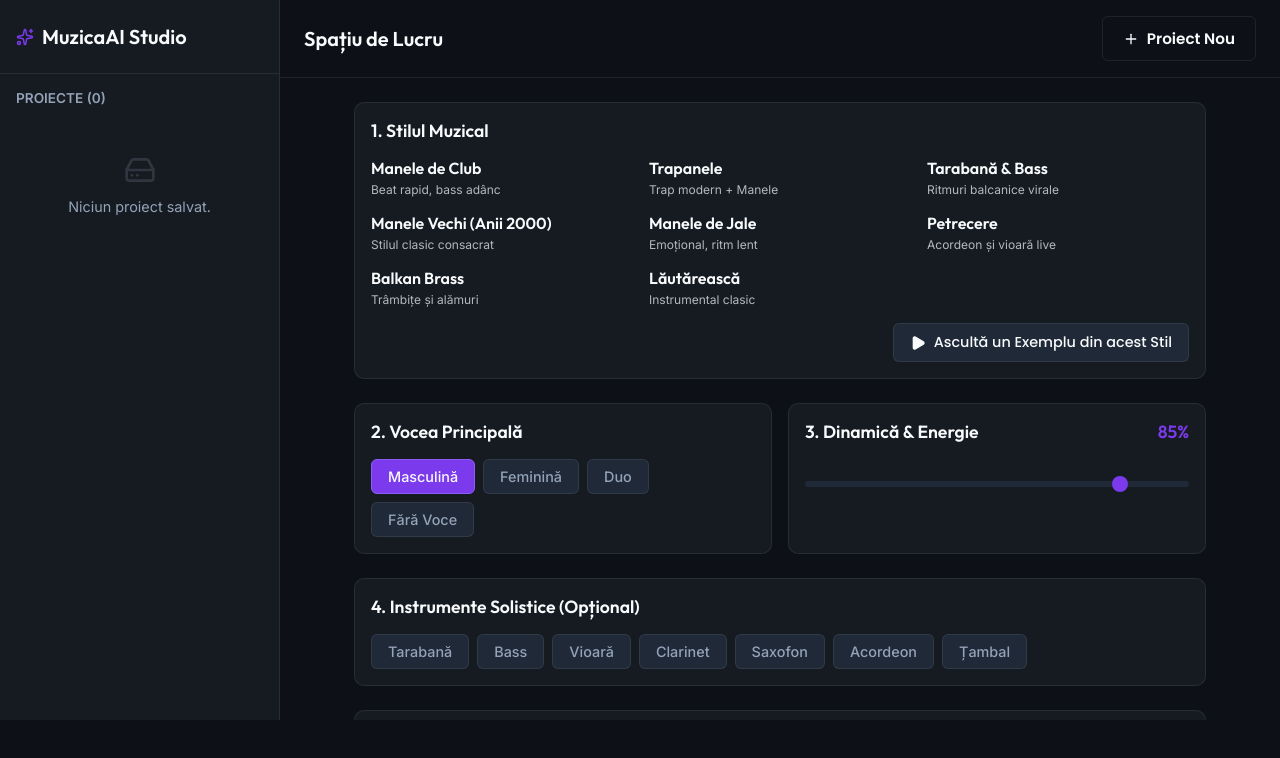
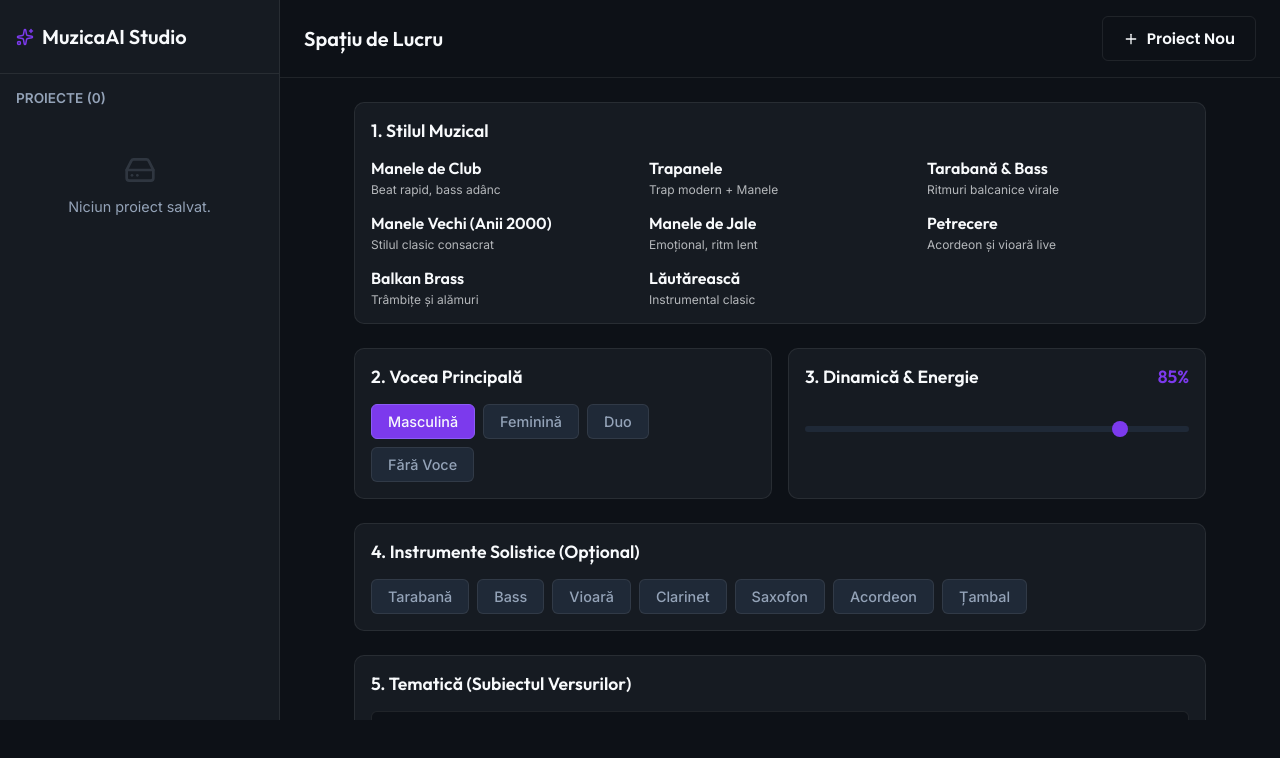
Before and after one commit to VHPlan/MUZICA, a React (Vite) app: page / in a window 1280 px wide. Shown: the top 758 px of the page. Built offline with nearby package versions, Linux system fonts and the light colour scheme.

Commit message:
chore: remove itunes demo preview button as per user request

```diff
--- a/src/components/CreationWizard.jsx
+++ b/src/components/CreationWizard.jsx
@@ -1,5 +1,5 @@
-import React, { useState, useRef } from 'react';
-import { Play, Sparkles, Settings2, Square } from 'lucide-react';
+import React, { useState } from 'react';
+import { Sparkles, Settings2 } from 'lucide-react';
 
 const GENRES = [
   { id: 'manele_club', title: 'Manele de Club', desc: 'Beat rapid, bass adânc' },
@@ -20,49 +20,6 @@
   const [selectedInstruments, setSelectedInstruments] = useState([]);
   const [apiKey, setApiKey] = useState(localStorage.getItem('piapi_key') || '');
   const [provider, setProvider] = useState('suno');
-
-  const [isPlayingDemo, setIsPlayingDemo] = useState(false);
-  const audioRef = useRef(null);
-
-  const GENRE_SEARCH_TERMS = {
-    'Manele de Club': 'Tzanca Uraganu',
-    'Trapanele': 'Bogdan DLP',
-    'Tarabană & Bass': 'Darbuka',
-    'Manele Vechi (Anii 2000)': 'Nicolae Guta',
-    'Manele de Jale': 'Florin Salam',
-    'Petrecere': 'Muzica de petrecere',
-    'Balkan Brass': 'Fanfare Ciocarlia',
-    'Lăutărească': 'Taraf de Haidouks'
-  };
-
-  const playDemo = async () => {
-    if (isPlayingDemo) {
-      audioRef.current?.pause();
-      setIsPlayingDemo(false);
-      return;
-    }
-
-    try {
-      const term = GENRE_SEARCH_TERMS[genre] || 'Manele';
-      const res = await fetch(`https://itunes.apple.com/search?term=${encodeURIComponent(term)}&limit=1&media=music`);
-      const data = await res.json();
-      if (data.results && data.results[0] && data.results[0].previewUrl) {
-        if (!audioRef.current) {
-          audioRef.current = new Audio(data.results[0].previewUrl);
-        } else {
-          audioRef.current.src = data.results[0].previewUrl;
-        }
-        audioRef.current.play();
-        setIsPlayingDemo(true);
-        audioRef.current.onended = () => setIsPlayingDemo(false);
-      } else {
-        alert('Nu am găsit un demo pentru acest gen.');
-      }
-    } catch (err) {
-      console.error(err);
-      alert('Eroare la redarea demo-ului.');
-    }
-  };
 
   const ALL_INSTRUMENTS = ['Tarabană', 'Bass', 'Vioară', 'Clarinet', 'Saxofon', 'Acordeon', 'Țambal'];
 
@@ -103,29 +60,12 @@
             <div
               key={g.id}
               className={`genre-card ${genre === g.title ? 'active' : ''}`}
-              onClick={() => {
-                setGenre(g.title);
-                if (isPlayingDemo) {
-                  audioRef.current?.pause();
-                  setIsPlayingDemo(false);
-                }
-              }}
+              onClick={() => setGenre(g.title)}
             >
               <h4 style={{ fontWeight: 600, marginBottom: '4px' }}>{g.title}</h4>
               <p style={{ fontSize: '0.75rem', opacity: 0.7 }}>{g.desc}</p>
             </div>
           ))}
-        </div>
-
-        <div style={{ marginTop: '16px', display: 'flex', justifyContent: 'flex-end' }}>
-          <button
-            className="btn-secondary"
-            onClick={playDemo}
-            style={{ display: 'flex', alignItems: 'center', gap: '8px', padding: '8px 16px', fontSize: '0.9rem' }}
-          >
-            {isPlayingDemo ? <Square size={16} fill="currentColor" /> : <Play size={16} fill="currentColor" />}
-            {isPlayingDemo ? 'Oprește Demo' : 'Ascultă un Exemplu din acest Stil'}
-          </button>
         </div>
       </div>
 
```
